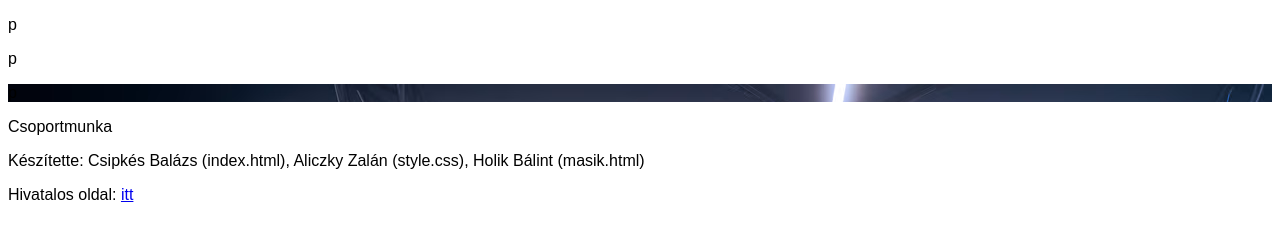
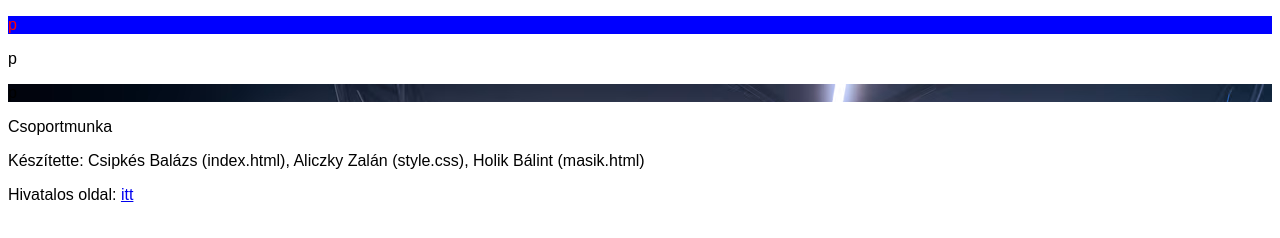
Before and after one commit to HBalint15/projekt, a plain HTML site: page masik.html in a window 1280 px wide. Drawn offline with Linux system fonts and the light colour scheme.

Commit message:
css óra vége

```diff
--- a/style.css
+++ b/style.css
@@ -11,3 +11,8 @@ body{
 .tartalom{
     background-image: url(redbull-background.avif);
 }
+
+.fejlec{
+    background-color: blue;
+    color: red;
+}
```
